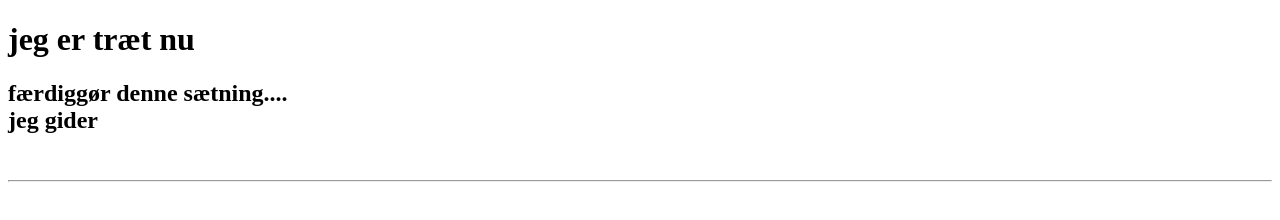
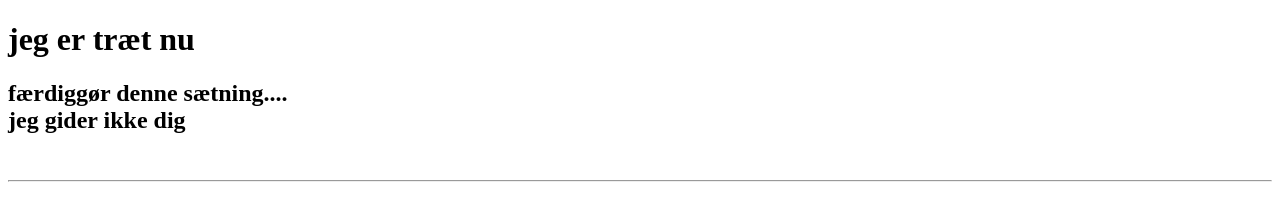
Before and after one commit to tjomsen6/delmig, a plain HTML site: page delmig.Html in a window 1280 px wide. Drawn offline with Linux system fonts and the light colour scheme.

Commit message:
Update delmig.Html

```diff
--- a/delmig.Html
+++ b/delmig.Html
@@ -8,7 +8,7 @@
 <body>
     <h1>jeg er træt nu </h1>
 
-    <h2>færdiggør denne sætning.... <br> jeg gider</h2>
+    <h2>færdiggør denne sætning.... <br> jeg gider ikke dig</h2>
     <br><hr>
 </body>
 </html>
```
